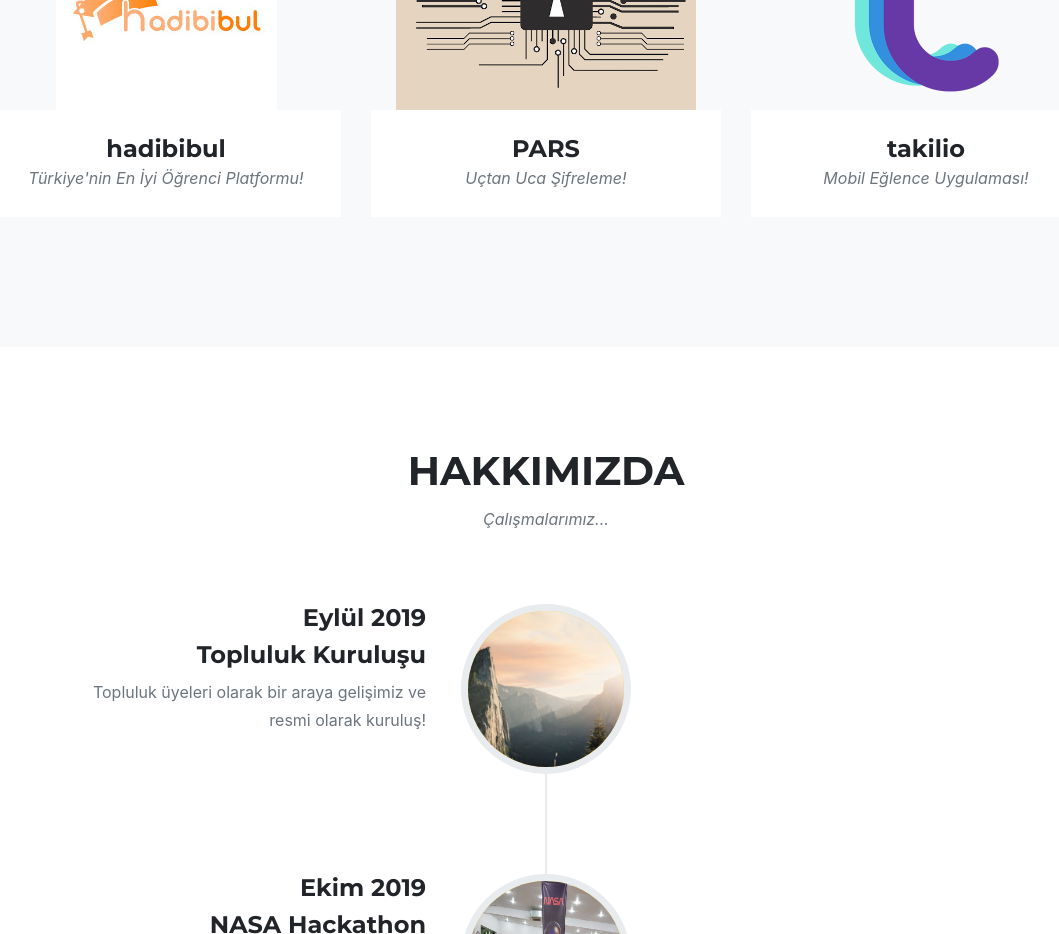
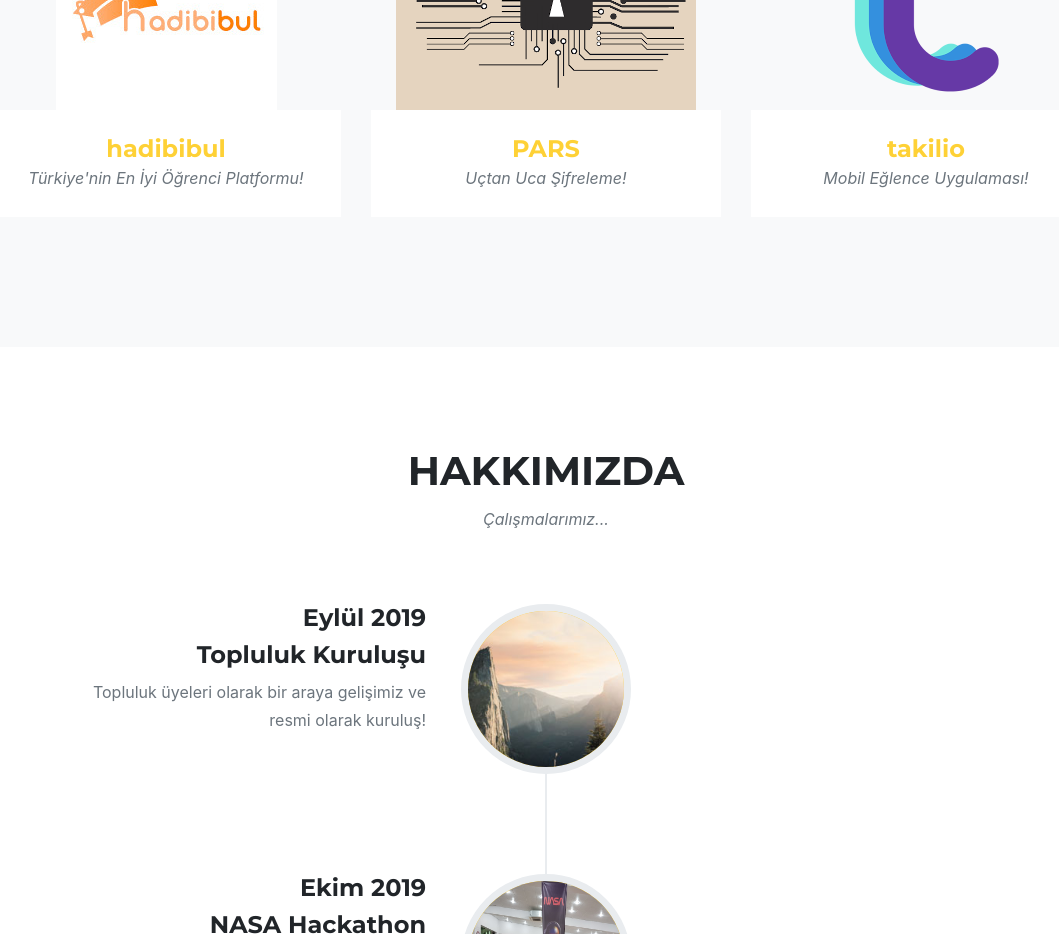
Before and after one commit to mkilincaslan/chronobi-frontend-vue, a Vue app: page / in a window 1280 px wide. Shown: the part 2020-2954 px from the top of the page, without its empty margins (94-1153 px from the left). Built offline with nearby package versions, Linux system fonts and the light colour scheme; a web font is replaced by a local one.

Commit message:
link added for every project

```diff
--- a/src/components/ProductCard.vue
+++ b/src/components/ProductCard.vue
@@ -9,7 +9,7 @@
         <img class="img-fluid img-responsive" style="max-width: 100%; height: auto;" v-bind:src="imagepath +item.imageURL" v-bind:alt='item.imageURL'>
       </a>
       <div class="portfolio-caption">
-        <h4>{{item.name}}</h4>
+        <h4><a :href='item.url' style="text-decoration: none">{{item.name}}</a></h4>
         <p class="text-muted">{{item.subTitle}}</p>
       </div>
     </div>
--- a/src/components/data.json
+++ b/src/components/data.json
@@ -160,7 +160,8 @@
             "imageURL": "hadibibul1.jpeg",
             "category": "Web & Mobil Servis",
             "date": "Haziran 2019",
-            "client":"chronobi"
+            "client":"chronobi",
+            "url": "https://www.hadibibul.com"
         },
         {
             "id":1,
@@ -170,7 +171,8 @@
             "imageURL": "pars.png",
             "category": "Web & Mobil Servis",
             "date": "Kasım 2019",
-            "client":"chronobi"
+            "client":"chronobi",
+            "url": "#"
         },
         {
             "id":2,
@@ -180,7 +182,8 @@
             "imageURL": "takilio.png",
             "category": "Mobil Servis",
             "date": "Mayıs 2020",
-            "client":"chronobi"
+            "client":"chronobi",
+            "url": "https://www.takilio.com"
         }
     ],
     "about": [
```
